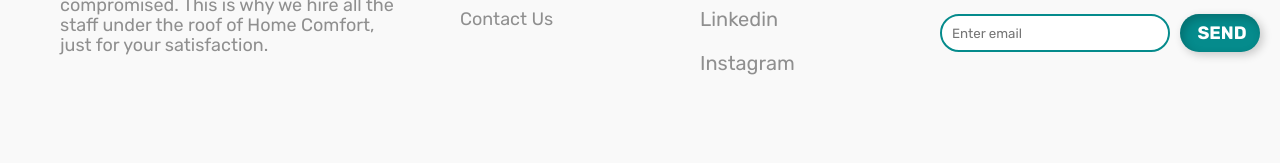
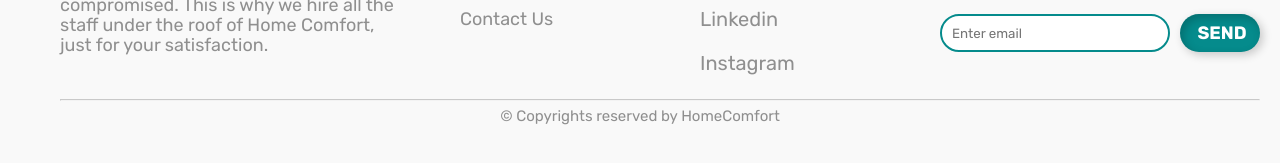
Before and after one commit to AliAsjad496/react_project_01, a plain HTML site: page index.html in a window 1280 px wide. Shown: the part 211-374 px from the top of the page. Drawn offline with Linux system fonts and the light colour scheme.

Commit message:
first project

```diff
--- a/index.html
+++ b/index.html
@@ -58,7 +58,9 @@
             </div>
         </div>
     </footer>
-
+    <hr>
+    <div class="copy_right">
+       <center> &copy Copyrights reserved by HomeComfort</center>
     </div>
 </body>
 
--- a/style/style.css
+++ b/style/style.css
@@ -72,8 +72,8 @@ footer {
     margin: 40px 60px;
     /* padding: 0px 10px; */
     width: 1200px;
-    height: 350px;
-cursor: pointer;
+    height: 150px;
+    cursor: pointer;
 }
 
 /* column-one */
@@ -176,3 +176,19 @@ cursor: pointer;
     /* 166.667% */
     border: none;
 }
+
+hr {
+    width: 1200px;
+    margin: 0px 60px;
+    opacity: 0.5;
+    background: #C4C4C4;
+}
+
+.copy_right{
+    color: #8F8F8F;
+    font-family: Rubik;
+    font-size: 15px;
+    font-style: normal;
+    font-weight: 400;
+    line-height: 30px; /* 150% */
+}
```
